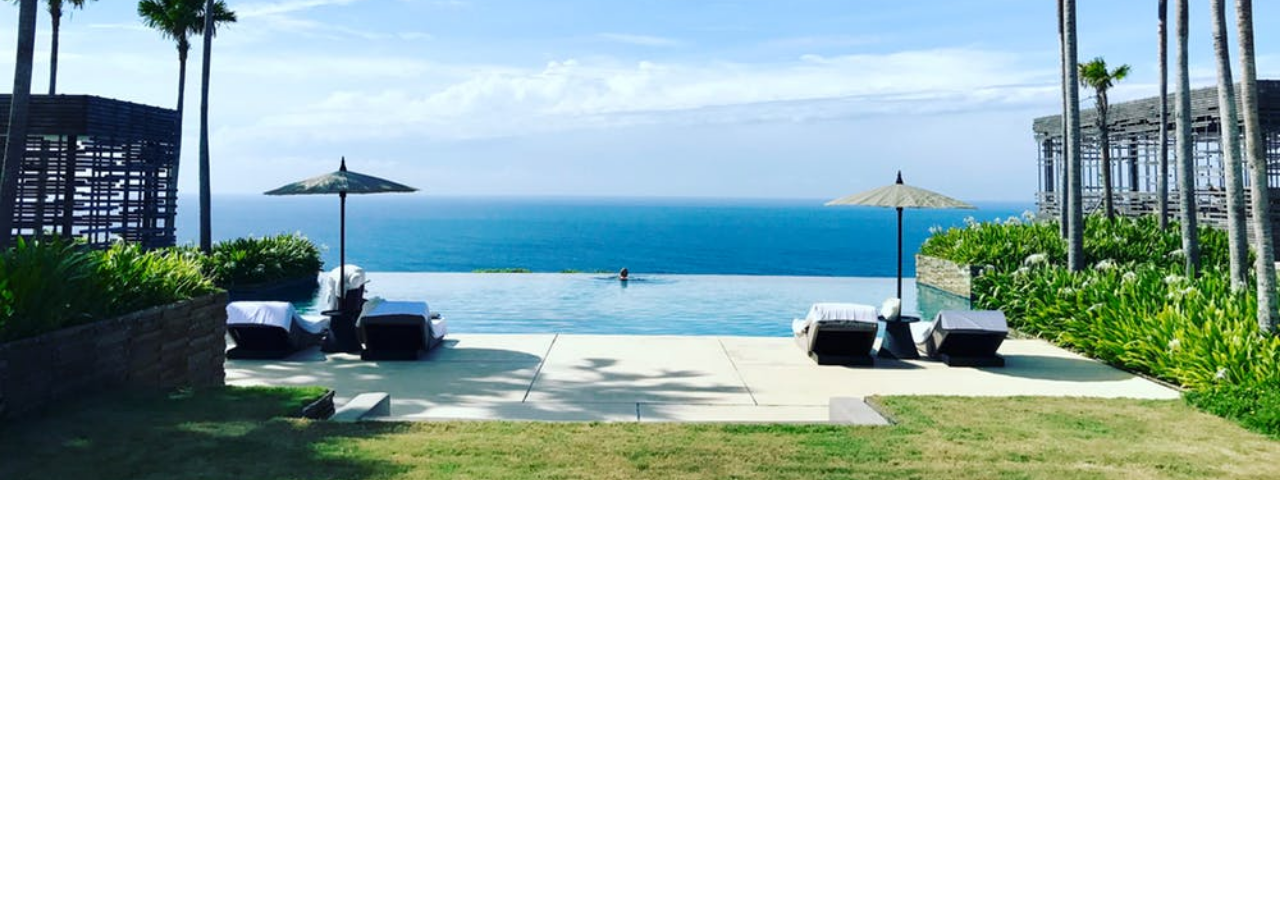
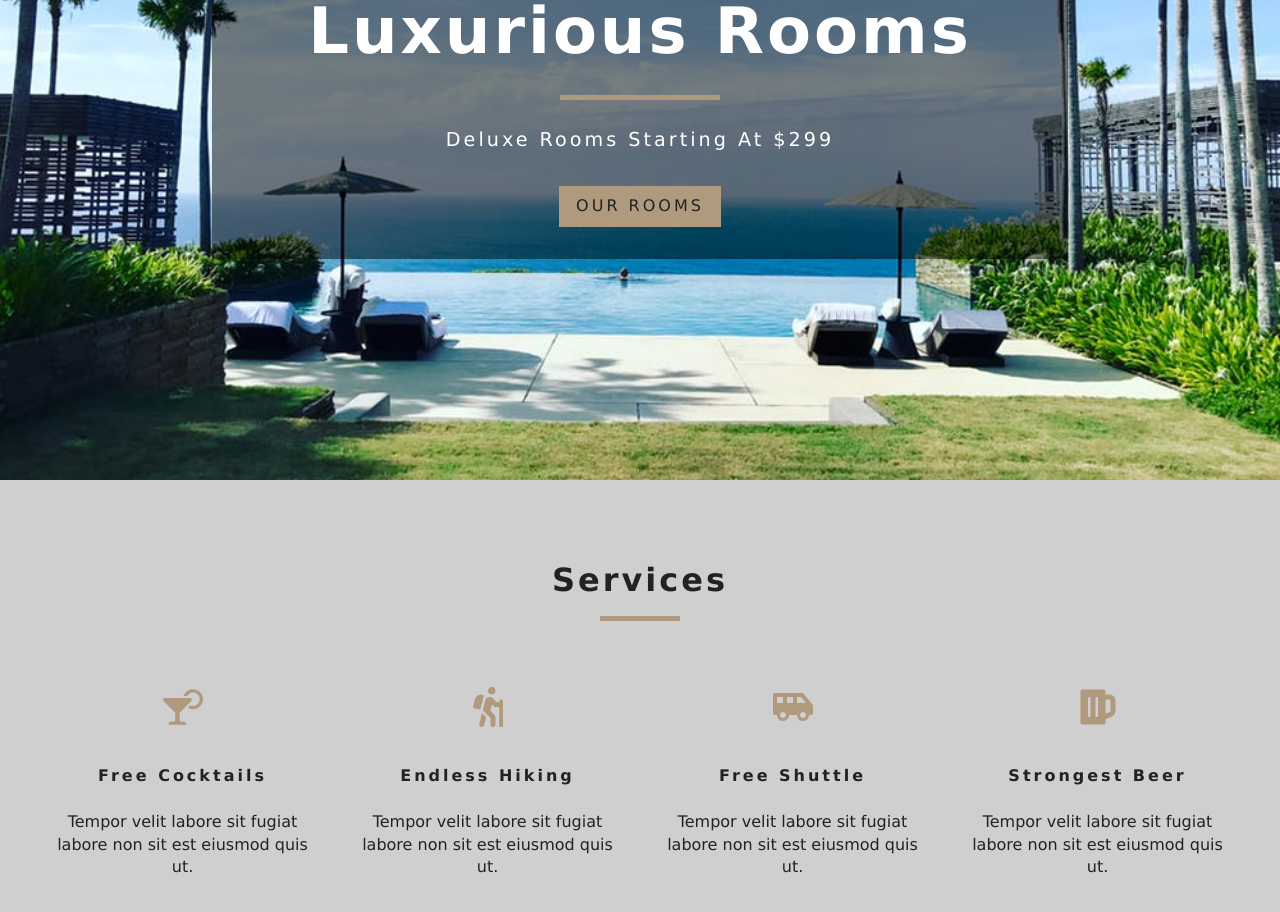
Before and after one commit to salvadorgnolasco/react-beach-resort, a React (Create React App) app: page / in a window 1280 px wide. Shown: the part 320-1232 px from the top of the page. Before the commit the page ends 800 px from the top, so only its background shows below. Built offline with nearby package versions, Linux system fonts and the light colour scheme.

Commit message:
Banner and services implementation

```diff
--- a/src/App.css
+++ b/src/App.css
@@ -251,6 +251,7 @@
   margin-bottom: 1.5rem;
 }
 .services h6 {
+  text-transform: capitalize;
   letter-spacing: var(--mainSpacing);
 }
 .services p {
--- /dev/null
+++ b/src/components/Banner.js
@@ -0,0 +1,18 @@
+import React, { Component } from 'react';
+
+
+export default class Banner extends Component {
+  render() {
+    const { children, title, subtitle } = this.props;
+
+    return (
+      <div className="banner">
+        <h1>{title}</h1>
+        <div>
+        </div>
+        <p>{subtitle}</p>
+        {children}
+      </div>
+    )
+  }
+}
--- /dev/null
+++ b/src/components/Services.js
@@ -0,0 +1,35 @@
+import Title from './Title';
+
+// https://react-icons.github.io/react-icons/icons?name=fa
+import { FaCocktail, FaHiking, FaShuttleVan, FaBeer } from "react-icons/fa";
+
+import React, { Component } from 'react';
+
+export default class Services extends Component {
+
+  state = {
+    services: [
+      { icon: <FaCocktail />, title: "free cocktails", info: "Tempor velit labore sit fugiat labore non sit est eiusmod quis ut." },
+      { icon: <FaHiking />, title: "endless hiking", info: "Tempor velit labore sit fugiat labore non sit est eiusmod quis ut." },
+      { icon: <FaShuttleVan />, title: "free shuttle", info: "Tempor velit labore sit fugiat labore non sit est eiusmod quis ut." },
+      { icon: <FaBeer />, title: "Strongest beer", info: "Tempor velit labore sit fugiat labore non sit est eiusmod quis ut." }
+    ]
+  }
+
+  render() {
+    return (
+      <section className="services">
+        <Title title="Services" />
+        <div className="services-center">
+          {this.state.services.map((item, index) => {
+            return <article key={index} className="service">
+              <span>{item.icon}</span>
+              <h6>{item.title}</h6>
+              <p>{item.info}</p>
+            </article>
+          })}
+        </div>
+      </section>
+    )
+  }
+}
--- /dev/null
+++ b/src/components/Title.js
@@ -0,0 +1,10 @@
+import React from 'react';
+
+export default function Title({title}) {
+  return (
+    <div className="section-title">
+      <h4>{title}</h4>
+      <div></div>
+    </div>
+  )
+}
--- a/src/pages/Error.js
+++ b/src/pages/Error.js
@@ -1,10 +1,20 @@
+import Hero from '../components/Hero';
+import Banner from '../components/Banner';
+
+import {Link} from 'react-router-dom';
 import React from 'react';
-import Hero from '../components/Hero';
+
 
 export default function Error() {
   return (
     <div>
-      <Hero>Page Not Found 404.</Hero>
+      <Hero>
+        <Banner title="404" subtitle="Page not found">
+          <Link to="/" className="btn-primary">
+            Home
+          </Link>
+        </Banner>
+      </Hero>
     </div>
   )
 }
--- a/src/pages/Home.js
+++ b/src/pages/Home.js
@@ -1,10 +1,23 @@
+import Hero from '../components/Hero';
+import Banner from '../components/Banner';
+import Services from '../components/Services';
+
+import {Link} from 'react-router-dom';
+
 import React from 'react';
-import Hero from '../components/Hero';
+
 
 export default function Home() {
   return (
-    <div>
-      <Hero></Hero>
-    </div>
+    <>
+      <Hero>
+        <Banner title="luxurious rooms" subtitle="deluxe rooms starting at $299">
+          <Link to="/rooms" className="btn-primary">
+            our rooms
+          </Link>
+        </Banner>
+      </Hero>
+      <Services />
+    </>
   )
 }
--- a/src/pages/Rooms.js
+++ b/src/pages/Rooms.js
@@ -1,10 +1,17 @@
+import Banner from '../components/Banner';
+import Hero from '../components/Hero';
+
 import React from 'react';
-import Hero from '../components/Hero';
+import {Link} from 'react-router-dom';
 
 export default function Rooms() {
   return (
     <div>
-      <Hero heroClassName="roomsHero"></Hero>
+      <Hero heroClassName="roomsHero">
+        <Banner title="Our rooms">
+          <Link to="/" className="btn-primary">home</Link>
+        </Banner>
+      </Hero>
     </div>
   )
 }
```
